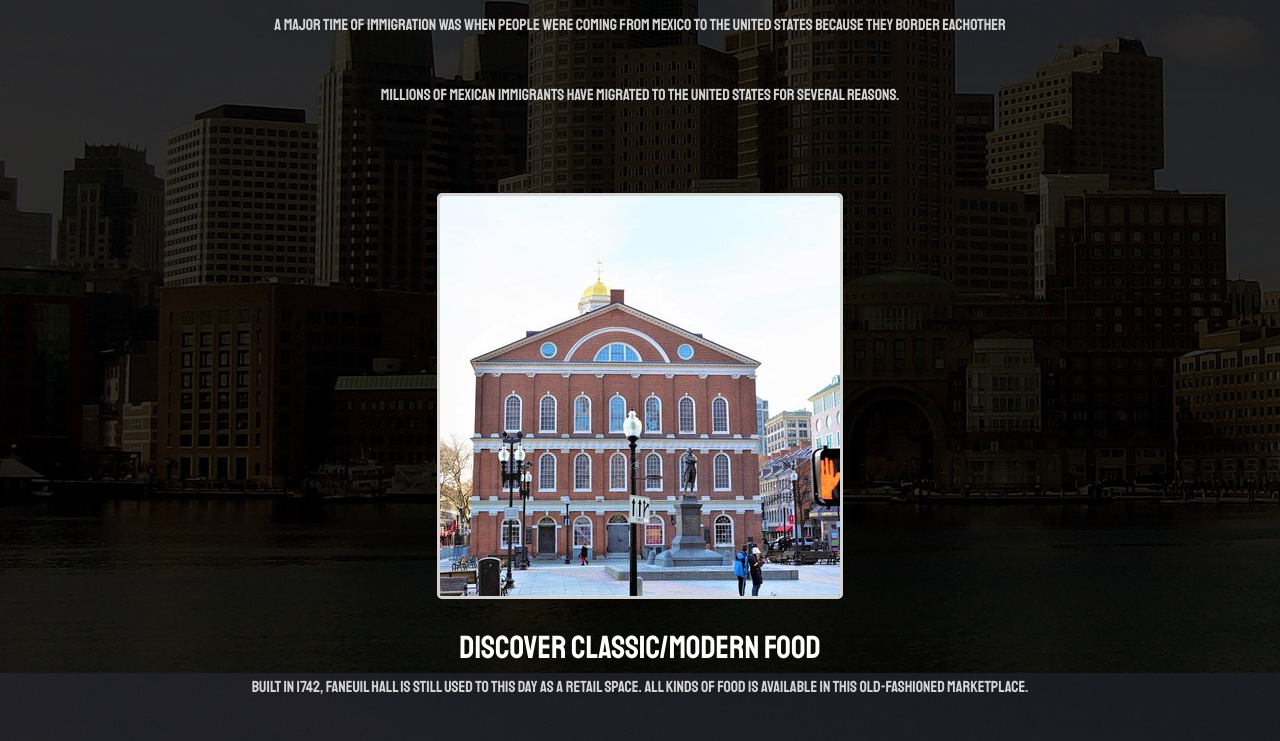
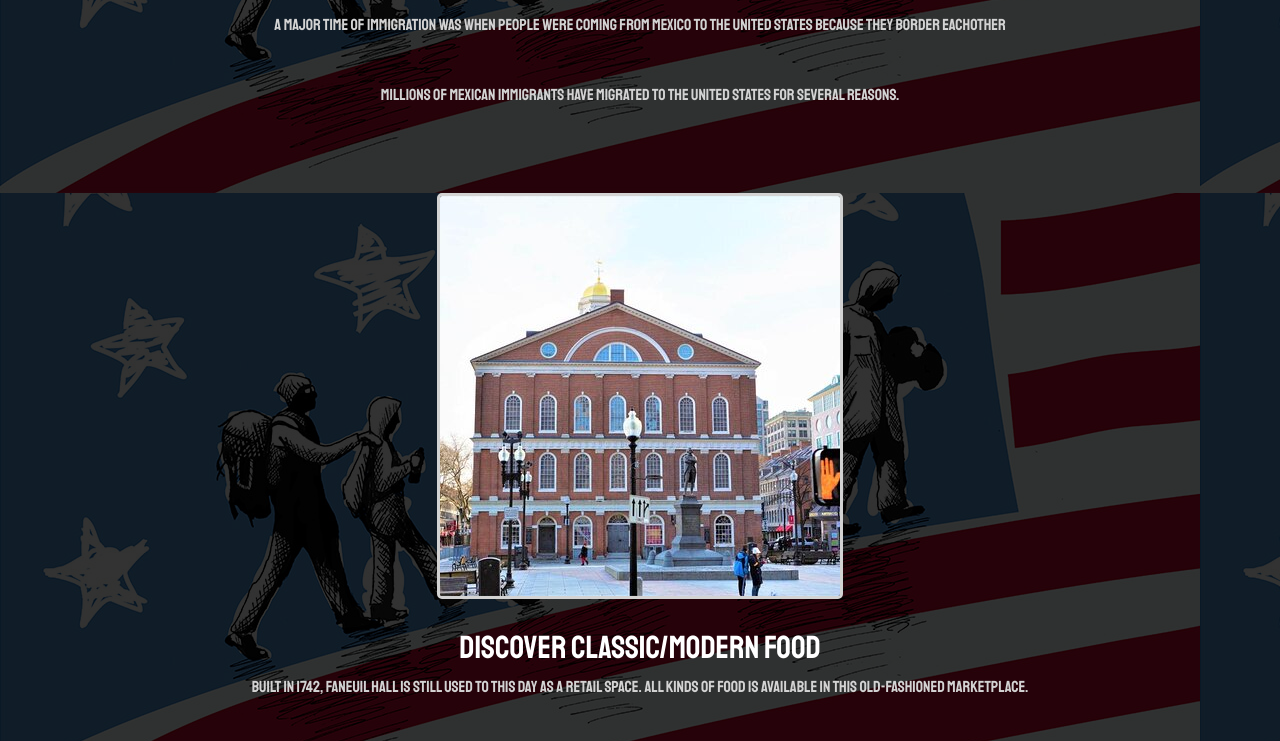
Before and after one commit to biffmalibu/MXSite, a plain HTML site: page index.html in a window 1280 px wide. Shown: the part 407-1148 px from the top of the page. Drawn offline with nearby package versions, Linux system fonts and the light colour scheme; some packages are replaced by stand-ins of ours; a script that the page names is missing.

Commit message:
Update background

```diff
--- a/styles/main.css
+++ b/styles/main.css
@@ -32,7 +32,7 @@ header img {
 
 /* Html */
 html {
-    background-image: url(../images/wp3982242.jpg);
+    background-image: url(../images/background.jpg);
 }
 
 /* Body */
```
Also changed, not shown: images/background.jpg (added).
